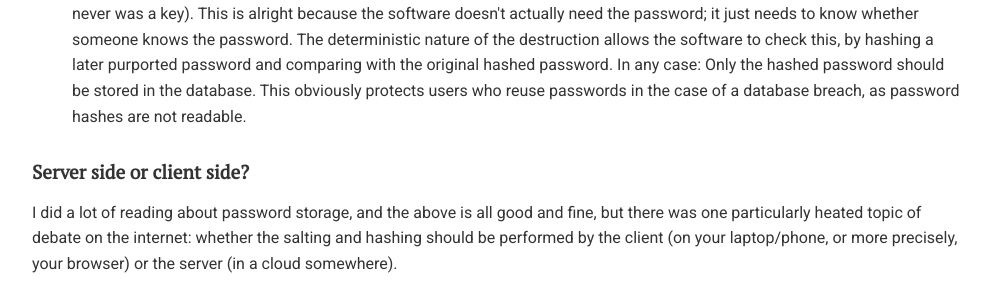
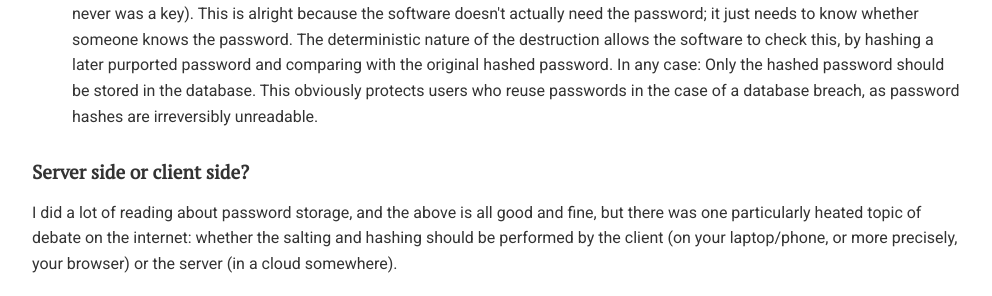
Before and after one commit to chatscrypt/chatscrypt.github.io, a Jekyll site: the page built from _posts/2019-12-25-zero-knowledge-security-chatscrypt-passwords.html, in a window 1280 px wide. Shown: the part 699-995 px from the top of the page, without its empty margins (143-1135 px from the left). Built offline with Jekyll 4.4.1, drawn with Linux system fonts in a browser that asks for light colours; comment, search, counter and statistics services are not loaded; some of the changed text lies outside the part shown.

Commit message:
Update 2019-12-25-zero-knowledge-security-chatscrypt-passwords.html

```diff
--- a/_posts/2019-12-25-zero-knowledge-security-chatscrypt-passwords.html
+++ b/_posts/2019-12-25-zero-knowledge-security-chatscrypt-passwords.html
@@ -14,7 +14,7 @@
 <ul>
    <li> Passwords should always be "salted": Humans typically choose very poor passwords, and repeat them. Salting is where the software automatically appends random letters to the user-provided password to ensure the actual under-the-hood password is a "good" one. This protects against dictionary attacks. (I'm sure this is not the origin of the terminology, but I like to imagine each grain of salt as a tiny six sided dice.)
 
-   <li> Then, the salted password should be hashed, or essentially, encrypted while throwing away the key (more correctly, there never was a key). This is alright because the software doesn't actually need the password; it just needs to know whether someone knows the password. The deterministic nature of the destruction allows the software to check this, by hashing a later purported password and comparing with the original hashed password. In any case: Only the hashed password should be stored in the database. This obviously protects users who reuse passwords in the case of a database breach, as password hashes are not readable.
+   <li> Then, the salted password should be hashed, or essentially, encrypted while throwing away the key (more correctly, there never was a key). This is alright because the software doesn't actually need the password; it just needs to know whether someone knows the password. The deterministic nature of the destruction allows the software to check this, by hashing a later purported password and comparing with the original hashed password. In any case: Only the hashed password should be stored in the database. This obviously protects users who reuse passwords in the case of a database breach, as password hashes are irreversibly unreadable.
 </ul>
 
 <h2>Server side or client side?</h2>
```
